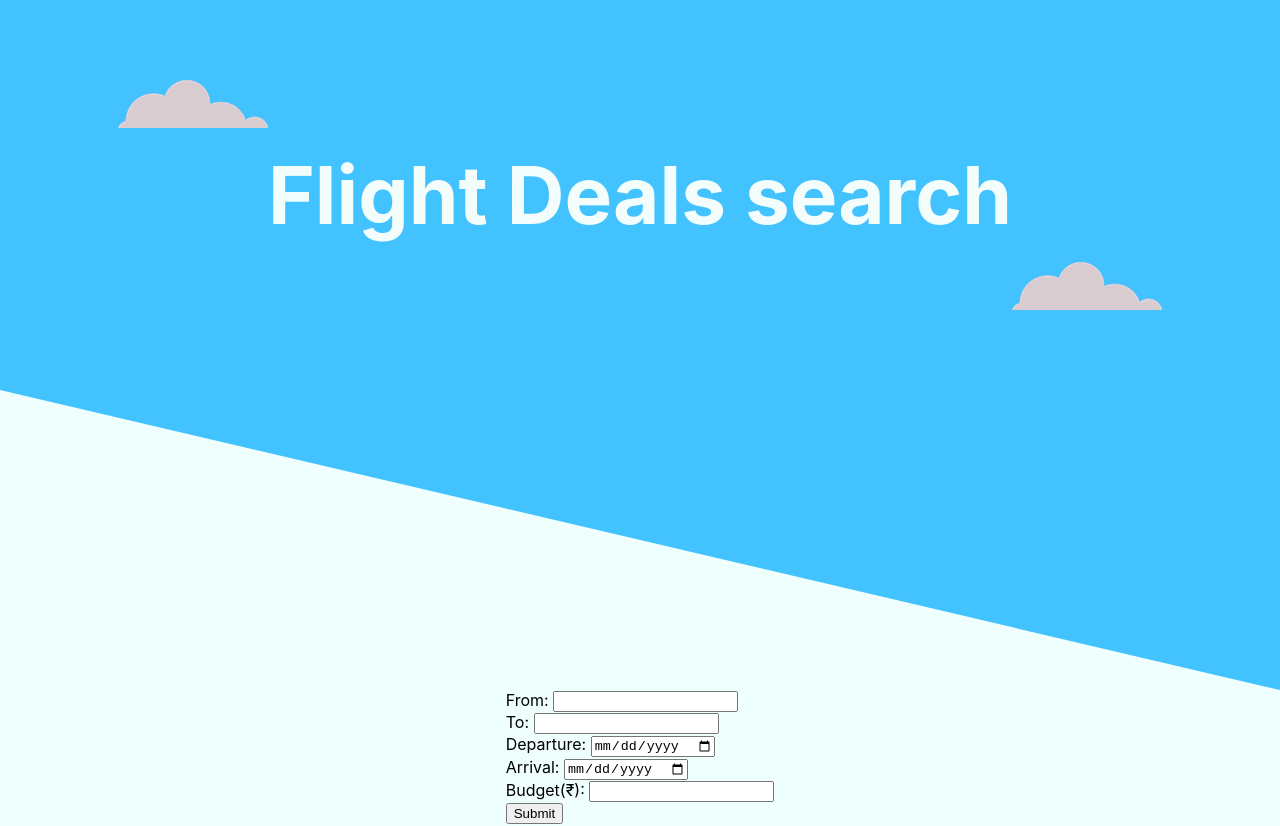
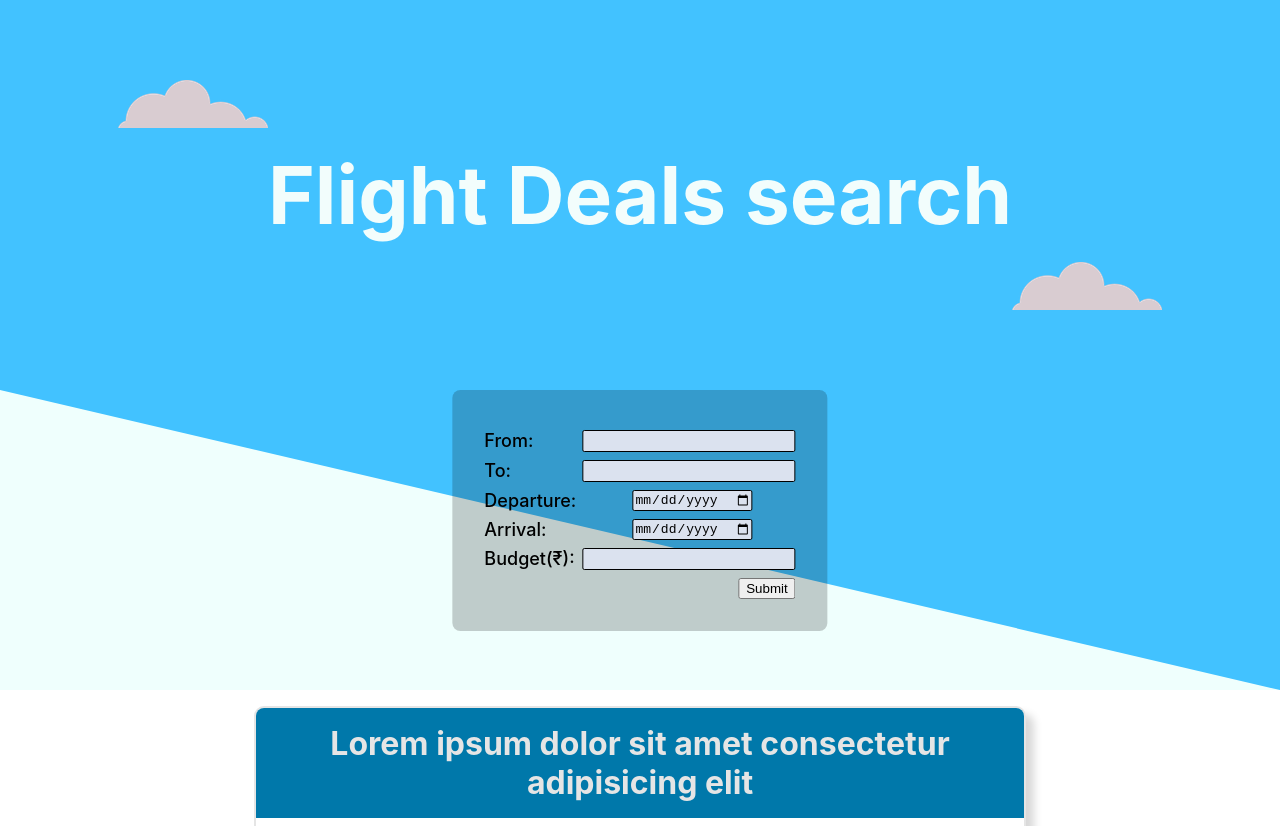
Before and after one commit to Balaguru1601/flight-search-react, a React (Create React App) app: page / in a window 1280 px wide. Shown: the top 826 px of the page. Built offline with nearby package versions, Linux system fonts and the light colour scheme.

Commit message:
added from styles

```diff
--- a/src/components/Form/InputField.js
+++ b/src/components/Form/InputField.js
@@ -3,12 +3,10 @@ import classes from "./InputField.module.css";
 const InputField = (props) => {
 	const { properties: fieldProperties, validities } = props.fieldInfo;
 
-	const inputClasses = validities.isInvalid
-		? `${classes.inputField} ${classes.invalid}`
-		: `${classes.inputField}`;
+	const inputClasses = validities.isInvalid ? `${classes.invalid}` : ``;
 
 	return (
-		<div>
+		<div className={classes.inputField}>
 			<label htmlFor={fieldProperties.id}>{validities.label}: </label>
 			<input {...fieldProperties} className={inputClasses} />
 		</div>
--- a/src/components/Form/InputField.module.css
+++ b/src/components/Form/InputField.module.css
@@ -1,7 +1,24 @@
-.inputField{
-
+.inputField {
+	display: flex;
+	margin: 0.5rem 0;
+	font-size: large;
 }
 
-.invalid{
-    border: solid 2px red;
+.inputField label {
+	display: inline-block;
+	width: 45%;
+	font-weight: 500;
+	padding-right: 0.5rem;
 }
+
+.invalid {
+	border: solid 2px red !important;
+	border-radius: 2px !important;
+}
+
+.inputField input {
+	background-color: #dbe2ef;
+	border: 1px solid;
+	border-radius: 2px;
+	font-size: medium;
+}
--- a/src/components/Form/SearchForm.js
+++ b/src/components/Form/SearchForm.js
@@ -2,6 +2,9 @@ import useInput from "../../Hooks/use-input";
 import moment from "moment";
 import InputField from "./InputField";
 import axios from "axios";
+
+import classes from "./SearchForm.module.css";
+import { Fragment } from "react";
 
 const SearchForm = (props) => {
 	const url = "https://tequila-api.kiwi.com";
@@ -20,21 +23,23 @@ const SearchForm = (props) => {
 			params: { term: city, location_type: "city" },
 		});
 		console.log(response.data);
-        return response.status === 200 ? response.data.locations[0].code : false;
-    }
+		return response.status === 200
+			? response.data.locations[0].code
+			: false;
+	};
 
 	const sendRequest = async (data) => {
 		const response = await axios.get(url + "/search", {
 			headers: {
 				apikey: "4Ed5su60sZbQoJYiYl8W_SYbWCY6SICs",
 			},
-			params: { ...data, curr: "INR", max_stopovers : 1},
+			params: { ...data, curr: "INR", max_stopovers: 1 },
 		});
 		return {
 			success: response.status === 200,
-            data: response.data || {}
+			data: response.data || {},
 		};
-    }
+	};
 
 	const formSubmitHandler = async (event) => {
 		event.preventDefault();
@@ -91,7 +96,13 @@ const SearchForm = (props) => {
 	);
 
 	return (
-		<form action="" method="get" onSubmit={formSubmitHandler}>
+		<Fragment>
+			{!formIsValid && (
+				<form
+					method="get"
+					className={classes.inputForm}
+					onSubmit={formSubmitHandler}
+				>
 					<InputField fieldInfo={fromField} />
 					<InputField fieldInfo={toField} />
 					<InputField fieldInfo={startDate} />
@@ -99,6 +110,8 @@ const SearchForm = (props) => {
 					<InputField fieldInfo={budget} />
 					<button disabled={formIsValid}>Submit</button>
 				</form>
+			)}
+		</Fragment>
 	);
 };
 
--- /dev/null
+++ b/src/components/Form/SearchForm.module.css
@@ -0,0 +1,9 @@
+.inputForm {
+	padding: 2rem;
+	background-color: rgb(1, 1, 1, 0.2);
+	border-radius: 0.5rem;
+}
+
+.inputForm button {
+	float: right;
+}
--- a/src/components/Home/Homepage.js
+++ b/src/components/Home/Homepage.js
@@ -9,16 +9,17 @@ const Home = (props) => {
 		<Fragment>
 			<div className={classes.homeBg}>
 				<HeroSection></HeroSection>
-				<div className={classes.triangle}></div>
-				<section className={classes.formSection}>
-					{/* <img
+				<div className={classes.triangle}>
+					<section className={classes.formSection}>
+						{/* <img
 						src="./assets/images/flight.gif"
 						className={classes.flightGif}
 						alt=""
                     /> */}
-                    <SearchForm></SearchForm>
-                </section>
-                    <ResultCard></ResultCard>
+						<SearchForm></SearchForm>
+					</section>
+				</div>
+				<ResultCard></ResultCard>
 			</div>
 		</Fragment>
 	);
--- a/src/components/Home/Homepage.module.css
+++ b/src/components/Home/Homepage.module.css
@@ -1,25 +1,27 @@
-.homeBg{
+.homeBg {
 	overflow: hidden;
 }
 
-.triangle{
+.triangle {
 	width: 0;
 	height: 0;
-  border: 300px solid #EFFFFD;
+	border: 300px solid #effffd;
 	border-top: 0;
 	border-left: 0;
-  border-right: 100vw solid #42C2FF;
-  overflow: hidden;
+	border-right: 100vw solid #42c2ff;
+	/* overflow: hidden; */
+	position: relative;
 }
 
-.formSection{
-    display: flex;
-    justify-content: center;
-    padding-bottom: 10rem;
-    background-color: #EFFFFD;
+.formSection {
+	display: grid;
+	background-color: transparent;
+	position: absolute;
+	left: 50vw;
+	transform: translateX(-50%);
 }
 
-.flightGif{
+.flightGif {
 	max-width: 500px;
 	max-height: 500px;
 	position: absolute;
```
Lines whose indentation alone changed are shown as unchanged.
